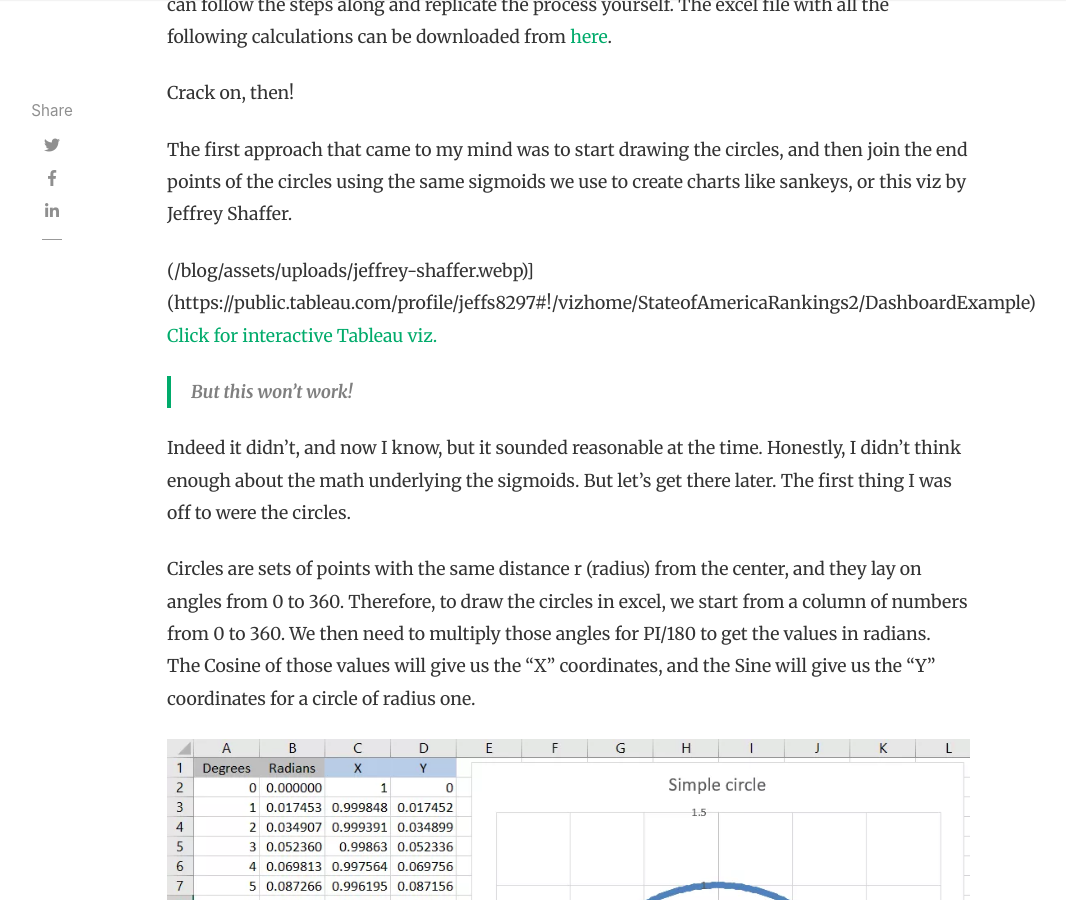
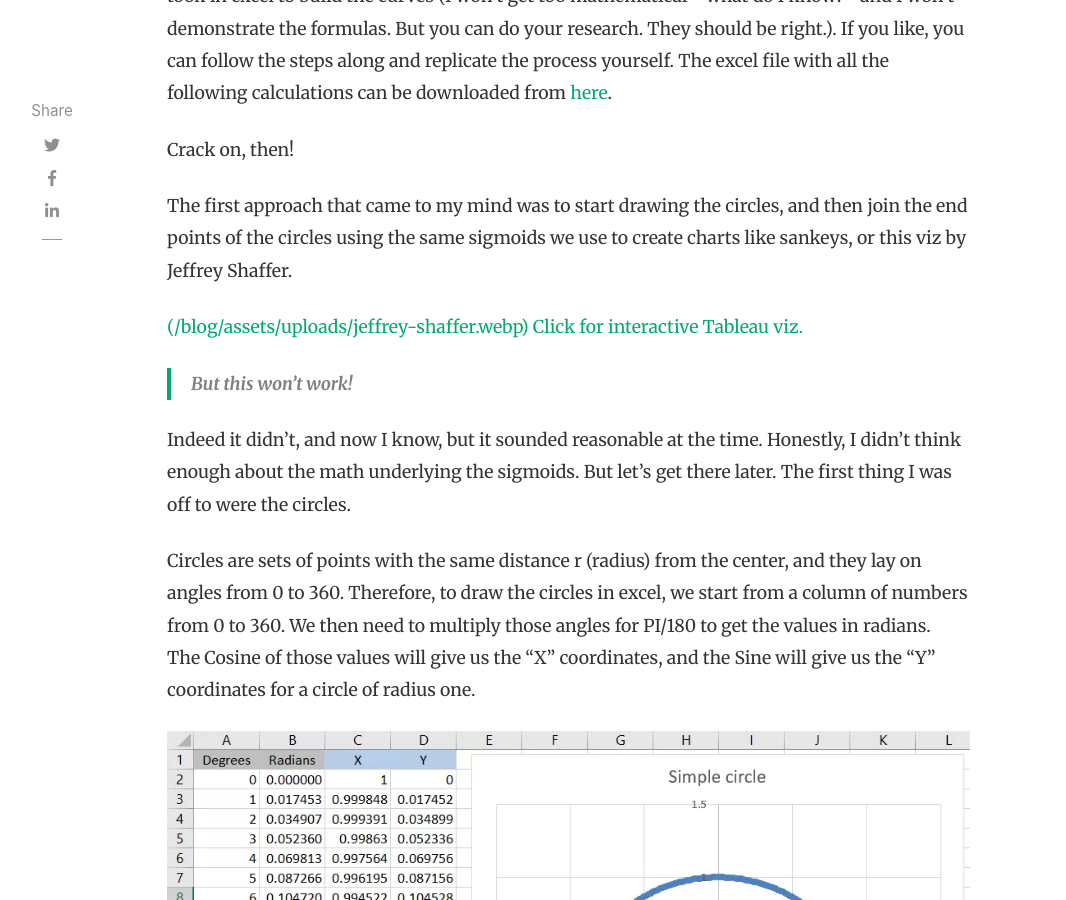
Before and after one commit to Nicco-Cirone/blog, a Jekyll site: the page built from _posts/2017-01-28-missions-to-mars-and-the-moon-circles-and-sigmoids-in-tableau.md, in a window 1280 px wide and 900 px high, scrolled down 4259 px. Shown: the whole window, without its empty margins (118-1184 px from the left). Built offline with Jekyll 4.4.1, drawn with Linux system fonts in a browser that asks for light colours; nearby versions of some CDN libraries; comment, search, counter and statistics services are not loaded.

Commit message:
Update 2017-01-28-missions-to-mars-and-the-moon-circles-and-sigmoids-in-tableau.md

```diff
--- a/_posts/2017-01-28-missions-to-mars-and-the-moon-circles-and-sigmoids-in-tableau.md
+++ b/_posts/2017-01-28-missions-to-mars-and-the-moon-circles-and-sigmoids-in-tableau.md
@@ -31,6 +31,7 @@ Since the very first moment I decided to commit myself to building such viz, I
 A bit like Adam McCann did in this epic Game of Thrones viz:
 
 [![got]({{ site.baseurl }}/assets/uploads/got.webp)](https://public.tableau.com/en-us/s/gallery/game-thrones-0)
+
 [Click for interactive Tableau viz.](https://public.tableau.com/en-us/s/gallery/game-thrones-0)
 
 His curves are easier, though, as they are only two different portions of two circles with the same radius, one starting where the other ends.
@@ -45,7 +46,7 @@ Crack on, then!
 
 The first approach that came to my mind was to start drawing the circles, and then join the end points of the circles using the same sigmoids we use to create charts like sankeys, or this viz by Jeffrey Shaffer.
 
-({{ site.baseurl }}/assets/uploads/jeffrey-shaffer.webp)](https://public.tableau.com/profile/jeffs8297#!/vizhome/StateofAmericaRankings2/DashboardExample)
+[({{ site.baseurl }}/assets/uploads/jeffrey-shaffer.webp)](https://public.tableau.com/profile/jeffs8297#!/vizhome/StateofAmericaRankings2/DashboardExample)
 [Click for interactive Tableau viz.](https://public.tableau.com/profile/jeffs8297#!/vizhome/StateofAmericaRankings2/DashboardExample)
 
 > **But this won't work!**
```
